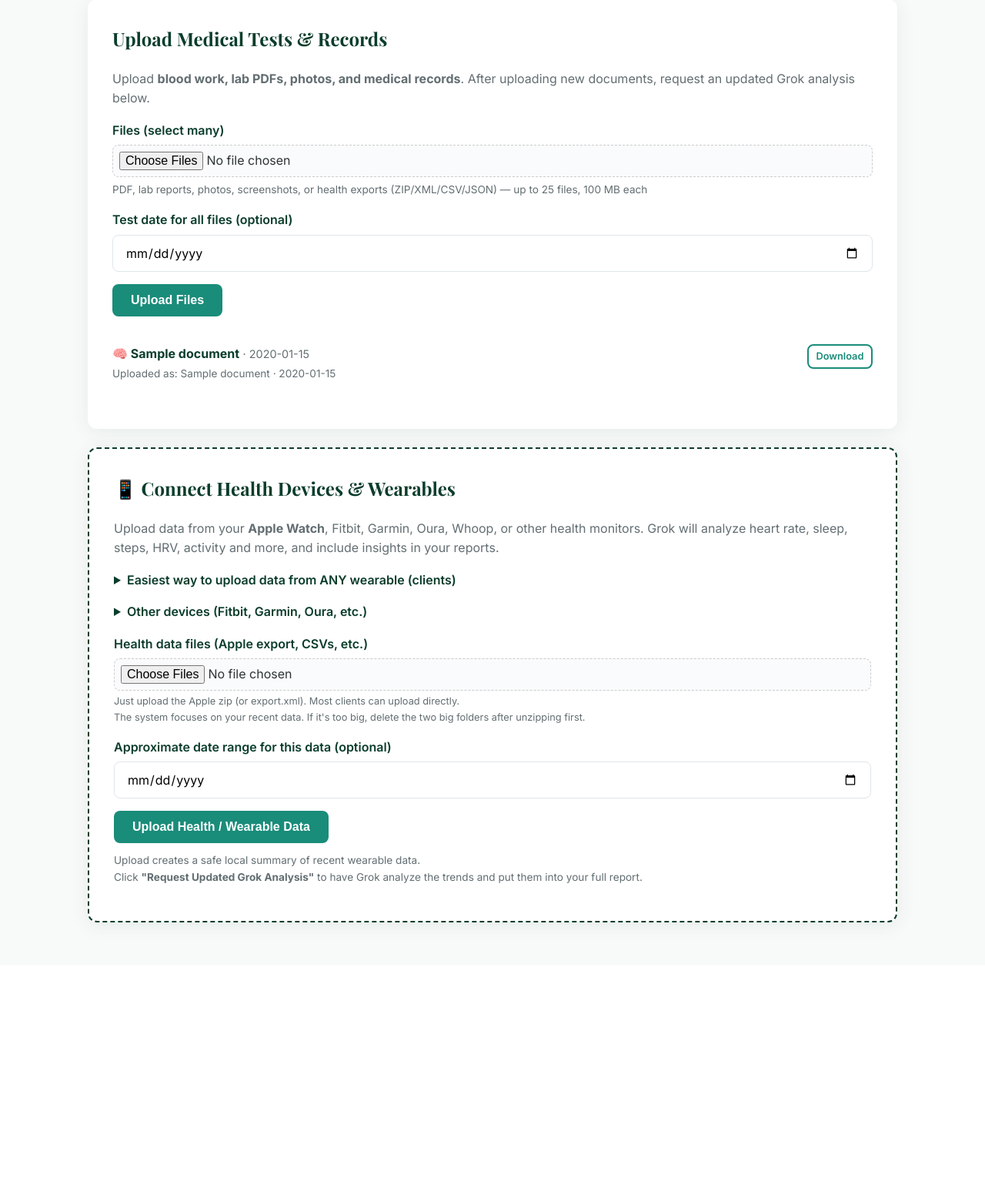
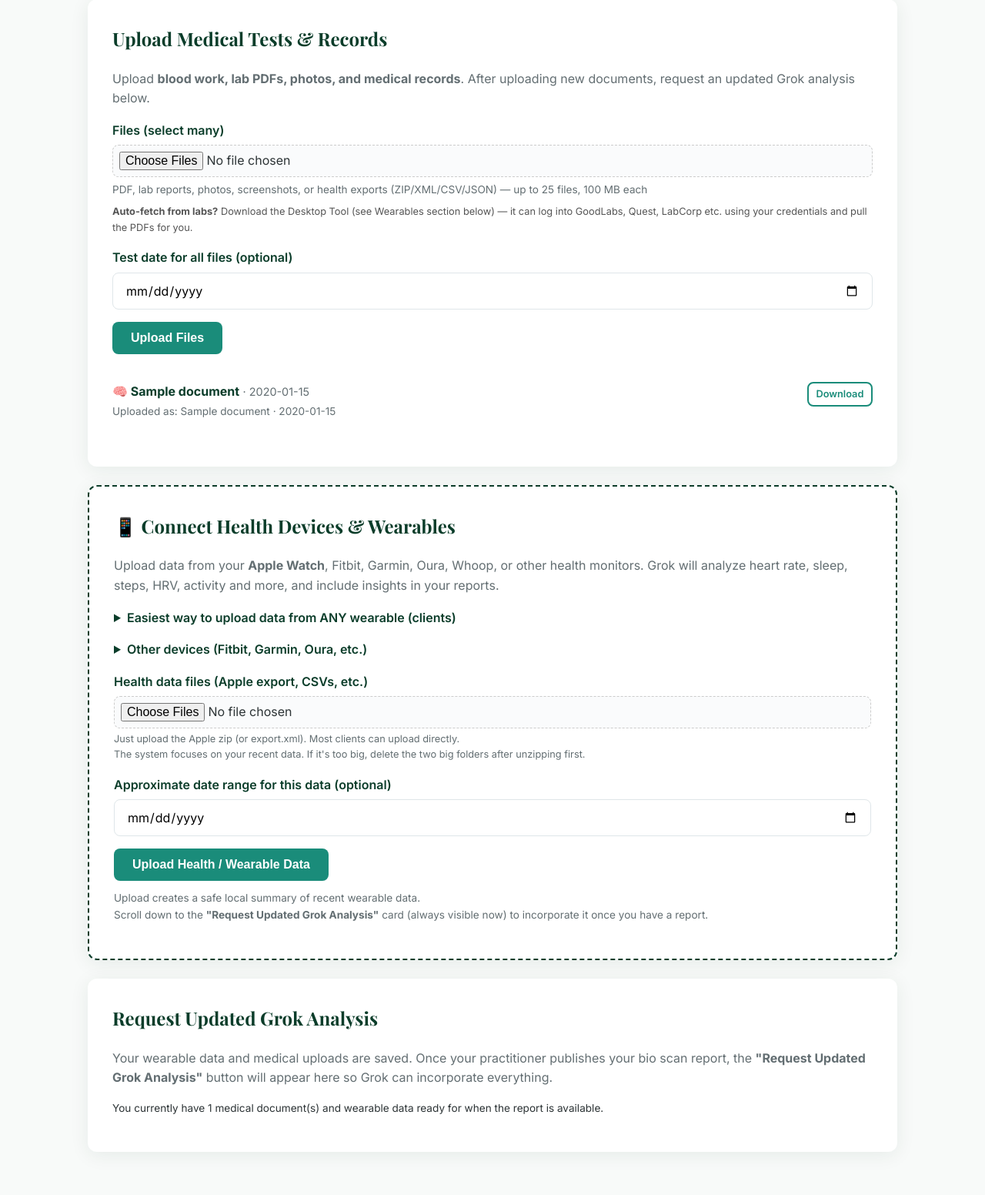
Before and after one commit to Michaelpeatross/root-cause-website, a Flask app: page /dashboard in a window 1280 px wide. Shown: the part 857-2409 px from the top of the page at 77% size. Before the commit the page ends 2065 px from the top, so only its background shows below. Run offline with Flask 3, Linux system fonts and the light colour scheme; the visitor is signed in with stand-in values (Sample User, id 1); tables that the repository leaves empty hold one stand-in row (values such as "Sample post"); some libraries are stand-ins or nearby versions.

Commit message:
Strengthen registration honeypot (multiple fields + timing check) to block bots

```diff
--- a/app.py
+++ b/app.py
@@ -12,6 +12,7 @@ import re
 from datetime import datetime
 from collections import OrderedDict
 import uuid
+import time
 
 from report_generator import generate_report_html, generate_report_text
 from pdf_service import save_report_pdf, pdf_to_bytes
@@ -1440,7 +1441,29 @@ def login():
 
 @app.route('/register', methods=['GET', 'POST'])
 def register():
+    # Always provide a fresh timestamp for the form (used for timing check)
+    current_timestamp = int(time.time())
+
     if request.method == 'POST':
+        # Strong honeypot + timing check (multiple fields + minimum time)
+        honeypot_fields = [
+            request.form.get('website', '').strip(),
+            request.form.get('company', '').strip(),
+            request.form.get('address2', '').strip(),
+        ]
+        form_started = request.form.get('form_started', '0')
+        try:
+            started = int(form_started)
+            elapsed = time.time() - started
+        except:
+            elapsed = 999
+
+        if any(h for h in honeypot_fields) or elapsed < 3:
+            # Bot detected (filled hidden field or submitted too fast)
+            # Silently drop - no account, no email, no error message
+            print(f"[Honeypot] Blocked bot registration attempt from IP {request.remote_addr} (elapsed={elapsed}s)")
+            return redirect(url_for('register'))
+
         name = request.form.get('name', '').strip()
         raw_email = request.form.get('email', '').strip()
         email = _normalize_email(raw_email)
@@ -1482,7 +1505,8 @@ def register():
             flash('Account created! Check your email (and phone for SMS) for the welcome message. '
                   'It can take a minute or two to arrive. If nothing shows up, check spam and your server logs.', 'success')
             return redirect(url_for('dashboard'))
-    return render_template('register.html')
+
+    return render_template('register.html', form_started=current_timestamp)
 
 
 @app.route('/contact', methods=['GET', 'POST'])
--- a/templates/dashboard.html
+++ b/templates/dashboard.html
@@ -149,6 +149,9 @@
                 <label for="documents">Files (select many)</label>
                 <input type="file" id="documents" name="documents" accept=".pdf,.txt,.doc,.docx,.png,.jpg,.jpeg,.webp,.gif,.bmp,.heic,.heif,image/*,.zip,.xml,.csv,.json" multiple required>
                 <p style="font-size:0.85rem; color:var(--text-muted); margin:0.35rem 0 0;">PDF, lab reports, photos, screenshots, or health exports (ZIP/XML/CSV/JSON) — up to 25 files, 100 MB each</p>
+                <p style="font-size:0.8rem; margin-top:0.5rem; color:#555;">
+                    <strong>Auto-fetch from labs?</strong> Download the Desktop Tool (see Wearables section below) — it can log into GoodLabs, Quest, LabCorp etc. using your credentials and pull the PDFs for you.
+                </p>
             </div>
             <div class="form-group">
                 <label for="test_date">Test date for all files (optional)</label>
@@ -203,8 +206,8 @@
                 <a href="/health-app" class="btn btn-primary" style="font-size:0.9rem; padding:0.35rem 0.7rem;">
                     📱 Open Web App (install on iPhone)
                 </a>
-                <a href="/download/health-uploader" class="btn btn-outline" style="font-size:0.9rem; padding:0.35rem 0.7rem;">
-                    💻 Download Desktop Tool (best for big zips)
+                <a href="/download/health-uploader" class="btn btn-success" style="font-size:0.9rem; padding:0.35rem 0.7rem;">
+                    💻 Download Desktop Tool — includes automatic lab login (GoodLabs, Quest, etc.)
                 </a>
             </p>
             <p style="font-size: 0.8rem; color: #666;">
@@ -245,14 +248,14 @@
 
         <p style="font-size: 0.85rem; margin-top: 0.75rem; color: var(--text-muted);">
             Upload creates a safe local summary of recent wearable data.<br>
-            Click <strong>"Request Updated Grok Analysis"</strong> to have Grok analyze the trends and put them into your full report.
+            Scroll down to the <strong>"Request Updated Grok Analysis"</strong> card (always visible now) to incorporate it once you have a report.
         </p>
     </div>
 
-    {% if reports %}
     <div class="card">
         <h2>Request Updated Grok Analysis</h2>
-        <p style="color:var(--text-muted);">After uploading new medical documents, Grok will compare them against your original bio scan and refresh your analysis.</p>
+        {% if reports %}
+            <p style="color:var(--text-muted);">After uploading new medical documents or wearable data, Grok will compare them against your original bio scan and refresh your analysis.</p>
             {% if admin_preview %}
             <p class="admin-preview-note">Client phone: {{ user.phone or 'not set' }}</p>
             <p class="admin-preview-note">Request analysis controls hidden in admin preview.</p>
@@ -269,7 +272,13 @@
                 <button type="submit" name="action" value="request_analysis" class="btn btn-primary">Request Updated Grok Analysis</button>
             </form>
             {% endif %}
-    </div>
+        {% else %}
+            <p style="color:var(--text-muted);">
+                Your wearable data and medical uploads are saved.
+                Once your practitioner publishes your bio scan report, the <strong>"Request Updated Grok Analysis"</strong> button will appear here so Grok can incorporate everything.
+            </p>
+            <p style="font-size:0.85rem;">You currently have {{ documents|length if documents else 0 }} medical document(s) and wearable data ready for when the report is available.</p>
         {% endif %}
     </div>
+</div>
 {% endblock %}
```
Also changed, not shown: templates/register.html (+8 -1 lines). Lines whose indentation alone changed are shown as unchanged.
